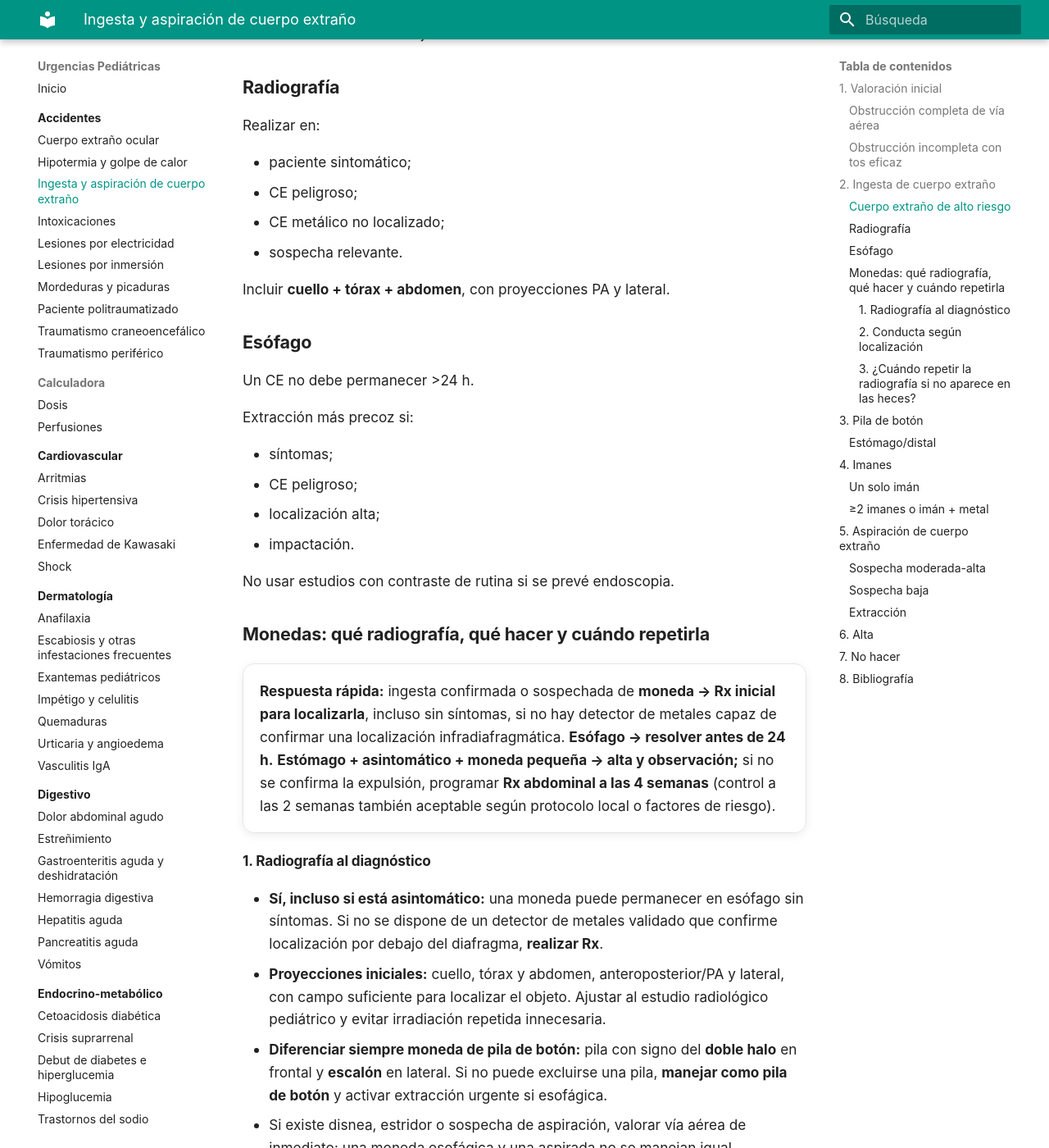
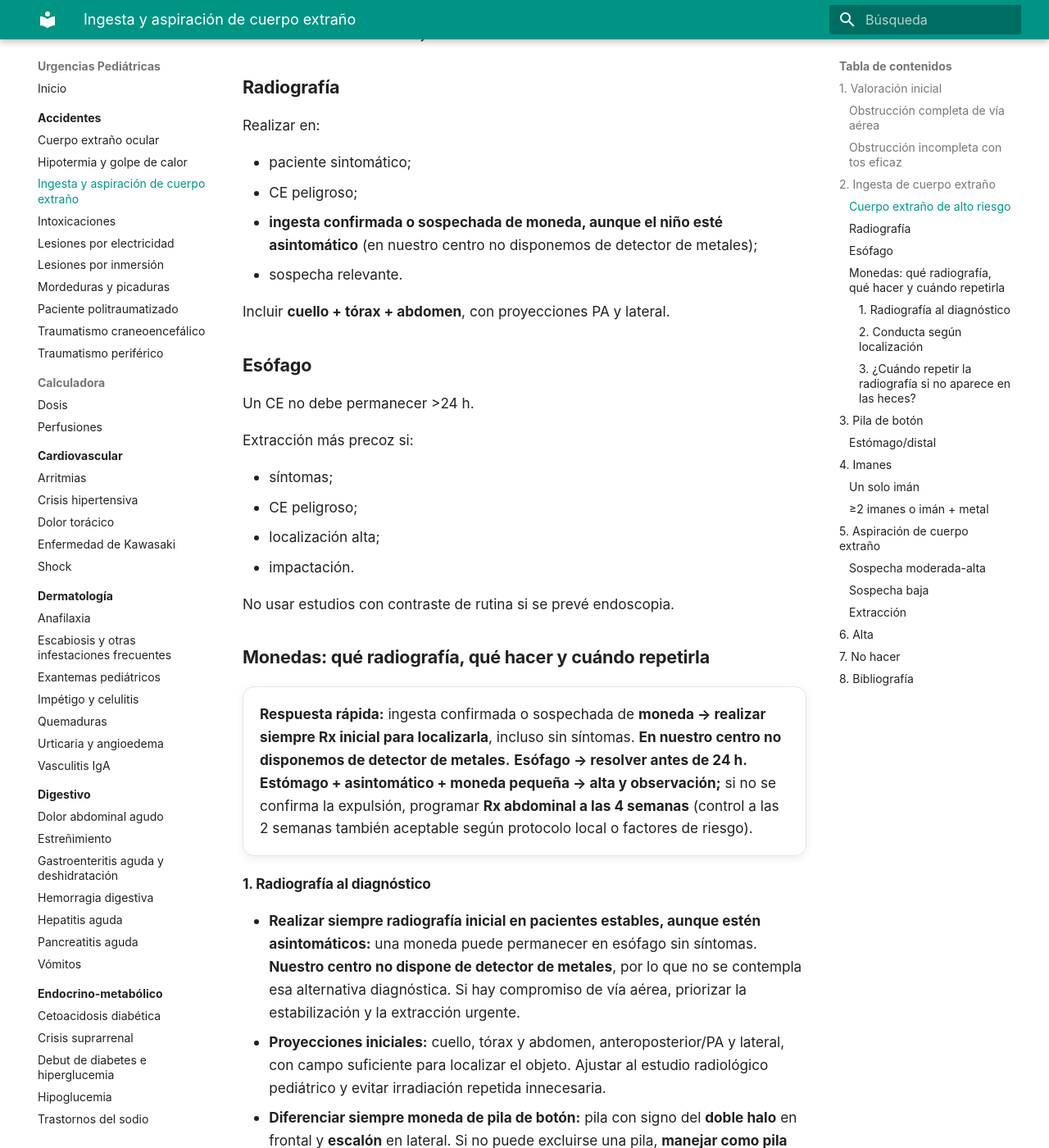
Before and after one commit to gonzaloares/urgencias-pediatricas, an MkDocs documentation site: the page built from docs/procedimientos/ingesta-aspiracion-cuerpo-extrano.md, in a window 1280 px wide and 1400 px high, scrolled down 1286 px. Shown: the whole window at 82% size. Built offline with MkDocs 1.6.1 and Material for MkDocs 9.7.7, drawn with Linux system fonts in a browser that asks for light colours.

Commit message:
Adaptar ingesta de monedas a centro sin detector de metales

```diff
--- a/docs/procedimientos/ingesta-aspiracion-cuerpo-extrano.md
+++ b/docs/procedimientos/ingesta-aspiracion-cuerpo-extrano.md
@@ -45,7 +45,7 @@ Realizar en:
 
 - paciente sintomático;
 - CE peligroso;
-- CE metálico no localizado;
+- **ingesta confirmada o sospechada de moneda, aunque el niño esté asintomático** (en nuestro centro no disponemos de detector de metales);
 - sospecha relevante.
 
 Incluir **cuello + tórax + abdomen**, con proyecciones PA y lateral.
@@ -67,12 +67,12 @@ No usar estudios con contraste de rutina si se prevé endoscopia.
 ### Monedas: qué radiografía, qué hacer y cuándo repetirla
 
 <div class="clinical-card">
-  <strong>Respuesta rápida:</strong> ingesta confirmada o sospechada de <strong>moneda → Rx inicial para localizarla</strong>, incluso sin síntomas, si no hay detector de metales capaz de confirmar una localización infradiafragmática. <strong>Esófago → resolver antes de 24 h.</strong> <strong>Estómago + asintomático + moneda pequeña → alta y observación;</strong> si no se confirma la expulsión, programar <strong>Rx abdominal a las 4 semanas</strong> (control a las 2 semanas también aceptable según protocolo local o factores de riesgo).
+  <strong>Respuesta rápida:</strong> ingesta confirmada o sospechada de <strong>moneda → realizar siempre Rx inicial para localizarla</strong>, incluso sin síntomas. <strong>En nuestro centro no disponemos de detector de metales.</strong> <strong>Esófago → resolver antes de 24 h.</strong> <strong>Estómago + asintomático + moneda pequeña → alta y observación;</strong> si no se confirma la expulsión, programar <strong>Rx abdominal a las 4 semanas</strong> (control a las 2 semanas también aceptable según protocolo local o factores de riesgo).
 </div>
 
 #### 1. Radiografía al diagnóstico
 
-- **Sí, incluso si está asintomático:** una moneda puede permanecer en esófago sin síntomas. Si no se dispone de un detector de metales validado que confirme localización por debajo del diafragma, **realizar Rx**.
+- **Realizar siempre radiografía inicial en pacientes estables, aunque estén asintomáticos:** una moneda puede permanecer en esófago sin síntomas. **Nuestro centro no dispone de detector de metales**, por lo que no se contempla esa alternativa diagnóstica. Si hay compromiso de vía aérea, priorizar la estabilización y la extracción urgente.
 - **Proyecciones iniciales:** cuello, tórax y abdomen, anteroposterior/PA y lateral, con campo suficiente para localizar el objeto. Ajustar al estudio radiológico pediátrico y evitar irradiación repetida innecesaria.
 - **Diferenciar siempre moneda de pila de botón:** pila con signo del **doble halo** en frontal y **escalón** en lateral. Si no puede excluirse una pila, **manejar como pila de botón** y activar extracción urgente si esofágica.
 - Si existe disnea, estridor o sospecha de aspiración, valorar vía aérea de inmediato; una moneda esofágica y una aspirada no se manejan igual.
```
